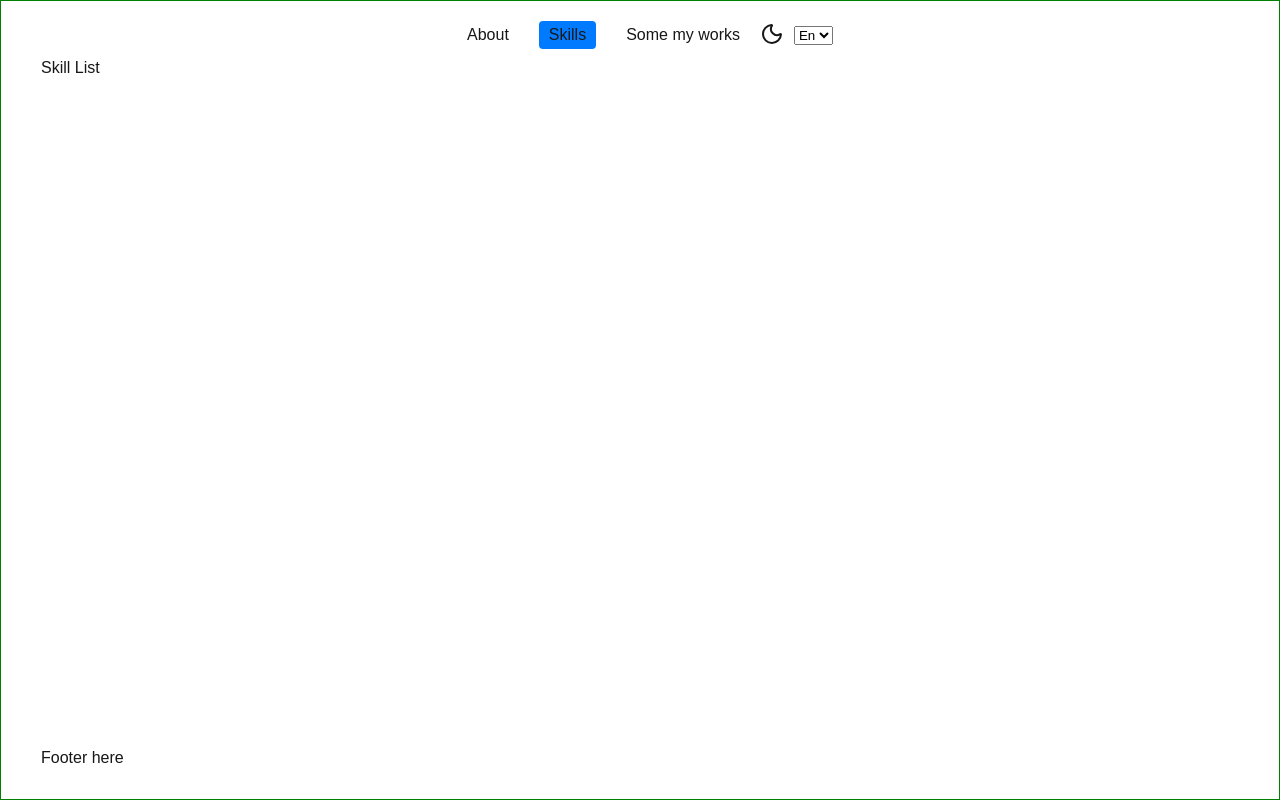
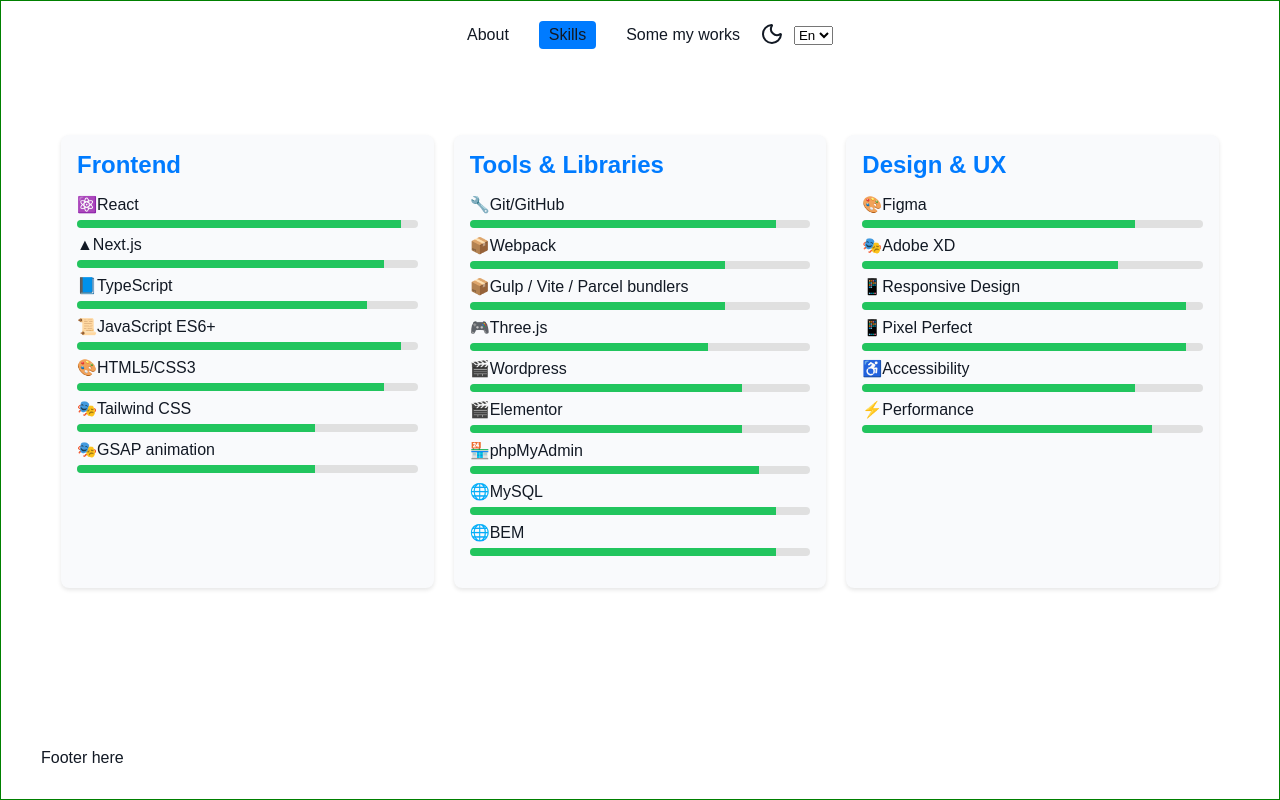
Before and after one commit to adovg/myportfolio, a Next.js app: page /skills in a window 1280 px wide. Built offline with nearby package versions, Linux system fonts and the light colour scheme.

Commit message:
add skill section

```diff
--- /dev/null
+++ b/app/(root)/skills/page.module.scss
@@ -0,0 +1,7 @@
+.skills_page {
+    display: grid;
+    grid-template-columns: 1fr 1fr 1fr;
+    grid-template-rows: 1fr;
+    gap: 20px;
+    padding: 20px;
+}
--- a/app/(root)/skills/page.tsx
+++ b/app/(root)/skills/page.tsx
@@ -1,7 +1,16 @@
+import SkillItem from "@/components/SkillItem";
 import React from "react";
+import { mockData } from "@/data/mock.js";
+import styles from "./page.module.scss";
 
 const Page = () => {
-  return <div>Skill List</div>;
+  return (
+    <div className={styles.skills_page}>
+      {mockData.skills.categories.map((category) => (
+        <SkillItem key={category.title} category={category} />
+      ))}
+    </div>
+  );
 };
 
 export default Page;
--- a/app/globals.scss
+++ b/app/globals.scss
@@ -8,16 +8,18 @@
 
 html.light {
   --background-color: #ffffff;
-  --text-color: #171717;
+  --text-color: #121924;
   --text-secondary: #6c757d;
   --text-highlight: #007bff;
+  --subbackground-color: #f9fafc;
 }
 
 html.dark {
-  --background-color: #121212;
+  --background-color: #111828;
   --text-color: #ededed;
   --text-secondary: #aaaaaa;
   --text-highlight: #66b2ff;
+  --subbackground-color: #202938;
 }
 
 
--- a/components/Navbar.tsx
+++ b/components/Navbar.tsx
@@ -2,7 +2,7 @@
 import Link from "next/link";
 import React from "react";
 import { usePathname } from "next/navigation";
-import styles from "./Navbar.module.scss"; // Assuming you have a CSS module for styling
+import styles from "./Navbar.module.scss";
 import "../app/globals.scss"; // Import global styles if needed
 import { ThemeToggle } from "./ThemeToggle"; // Import the ThemeToggle component
 import { LanguageSwitcher } from "./LanguageSwitcher";
--- /dev/null
+++ b/components/SkillItem.module.scss
@@ -0,0 +1,86 @@
+.skill_item {
+    display: flex;
+    flex-direction: column;
+    background-color: var(--subbackground-color);
+    border-radius: 8px;
+    padding: 1rem;
+    margin: 0.5rem 0;
+    box-shadow: 0 2px 4px rgba(0, 0, 0, 0.1);
+    // max-width: 30vw;
+    margin-top: 3.5rem;
+    // transition: transform 0.2s ease;
+}
+
+.skill__title {
+    font-size: 1.5rem;
+    font-weight: bold;
+    margin-bottom: 0.5rem;
+    color: var(--text-highlight);
+
+    .subtitle {
+        font-size: 1.2rem;
+        color: var(--text-secondary);
+    }
+}
+
+.skill__list {
+    list-style: none;
+    padding: 0;
+    margin: 0.5rem 0;
+
+    li {
+        margin-bottom: 0.5rem;
+        font-size: 1rem;
+        color: var(--text-color);
+    }
+}
+
+.skillDescription {
+    font-size: 1rem;
+    color: var(--text-secondary);
+}
+
+.skillLevel {
+    font-size: 0.875rem;
+    color: var(--text-highlight);
+}
+
+.levelLabel {
+    font-weight: bold;
+    margin-right: 0.5rem;
+}
+
+.levelValue {
+    color: var(--text-color);
+}
+
+.skillTags {
+    display: flex;
+    flex-wrap: wrap;
+    gap: 0.5rem;
+    margin-top: 0.5rem;
+
+    .tag {
+        background-color: var(--text-secondary);
+        color: var(--text-color);
+        padding: 0.25rem 0.5rem;
+        border-radius: 4px;
+        font-size: 0.875rem;
+    }
+}
+
+.progressBar {
+    width: 100%;
+    height: 8px;
+    background: #e0e0e0;
+    border-radius: 4px;
+    margin-top: 6px;
+    overflow: hidden;
+}
+
+.progressBarFill {
+    height: 100%;
+    background: #22c55e;
+    width: 0;
+    transition: width 1s cubic-bezier(0.4, 0, 0.2, 1);
+}
--- /dev/null
+++ b/components/SkillItem.tsx
@@ -0,0 +1,55 @@
+"use client";
+import React, { useEffect, useRef, useState } from "react";
+import styles from "./SkillItem.module.scss";
+import { Code, Palette, Settings } from "lucide-react";
+import { mockData } from "@/data/mock.js";
+
+const { skills } = mockData;
+
+const ProgressBar = ({ level }: { level: number }) => {
+  const [width, setWidth] = useState(0);
+  const mounted = useRef(false);
+
+  useEffect(() => {
+    if (!mounted.current) {
+      mounted.current = true;
+      setTimeout(() => setWidth(level), 200); // небольшая задержка для плавности
+    }
+  }, [level]);
+
+  return (
+    <div className={styles.progressBar}>
+      <div className={styles.progressBarFill} style={{ width: `${width}%` }} />
+    </div>
+  );
+};
+
+type Skill = {
+  name: string;
+  icon: React.ReactNode;
+  level: number;
+};
+
+type Category = {
+  title: string;
+  skills: Skill[];
+};
+
+const SkillItem = ({ category }: { category: Category }) => {
+  return (
+    <article className={styles.skill_item}>
+      <h3 className={styles.skill__title}>{category.title}</h3>
+      <ul className={styles.skill__list}>
+        {category.skills.map((skill) => (
+          <li className={styles.skill__item} key={skill.name}>
+            <span className={styles.skill__icon}>{skill.icon}</span>
+            <span>{skill.name}</span>
+            <ProgressBar level={skill.level} />
+          </li>
+        ))}
+      </ul>
+    </article>
+  );
+};
+
+export default SkillItem;
--- a/data/mock.js
+++ b/data/mock.js
@@ -33,7 +33,8 @@ export const mockData = {
           { name: "TypeScript", level: 85, icon: "📘" },
           { name: "JavaScript ES6+", level: 95, icon: "📜" },
           { name: "HTML5/CSS3", level: 90, icon: "🎨" },
-          { name: "Tailwind CSS", level: 85, icon: "🎭" },
+          { name: "Tailwind CSS", level: 70, icon: "🎭" },
+          { name: "GSAP animation", level: 70, icon: "🎭" },
         ],
       },
       {
@@ -41,10 +42,13 @@ export const mockData = {
         skills: [
           { name: "Git/GitHub", level: 90, icon: "🔧" },
           { name: "Webpack", level: 75, icon: "📦" },
+          { name: "Gulp / Vite / Parcel bundlers", level: 75, icon: "📦" },
           { name: "Three.js", level: 70, icon: "🎮" },
-          { name: "Framer Motion", level: 80, icon: "🎬" },
-          { name: "Redux/Zustand", level: 85, icon: "🏪" },
-          { name: "REST API", level: 90, icon: "🌐" },
+          { name: "Wordpress", level: 80, icon: "🎬" },
+          { name: "Elementor", level: 80, icon: "🎬" },
+          { name: "phpMyAdmin", level: 85, icon: "🏪" },
+          { name: "MySQL", level: 90, icon: "🌐" },
+          { name: "BEM", level: 90, icon: "🌐" },
         ],
       },
       {
@@ -52,8 +56,8 @@ export const mockData = {
         skills: [
           { name: "Figma", level: 80, icon: "🎨" },
           { name: "Adobe XD", level: 75, icon: "🎭" },
-          { name: "UI/UX Design", level: 85, icon: "💡" },
           { name: "Responsive Design", level: 95, icon: "📱" },
+          { name: "Pixel Perfect", level: 95, icon: "📱" },
           { name: "Accessibility", level: 80, icon: "♿" },
           { name: "Performance", level: 85, icon: "⚡" },
         ],
```
